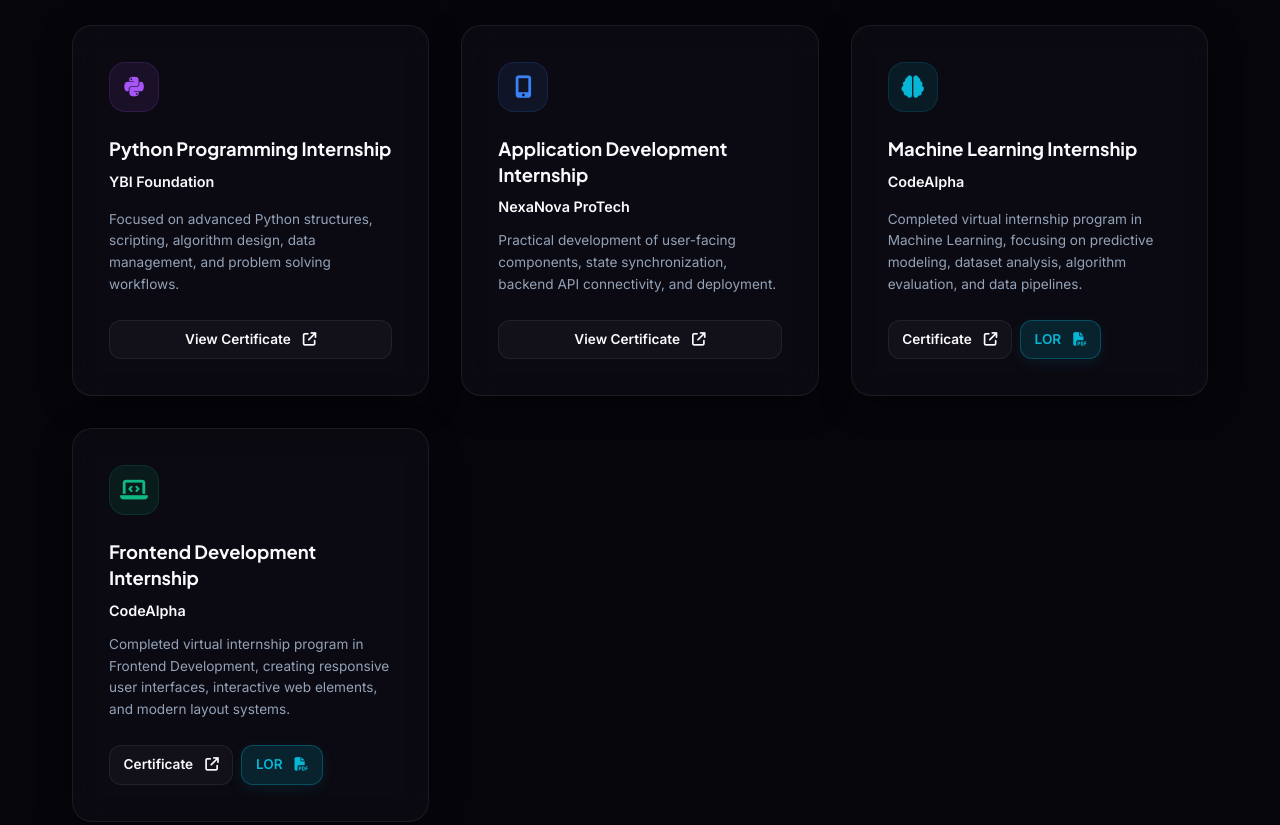
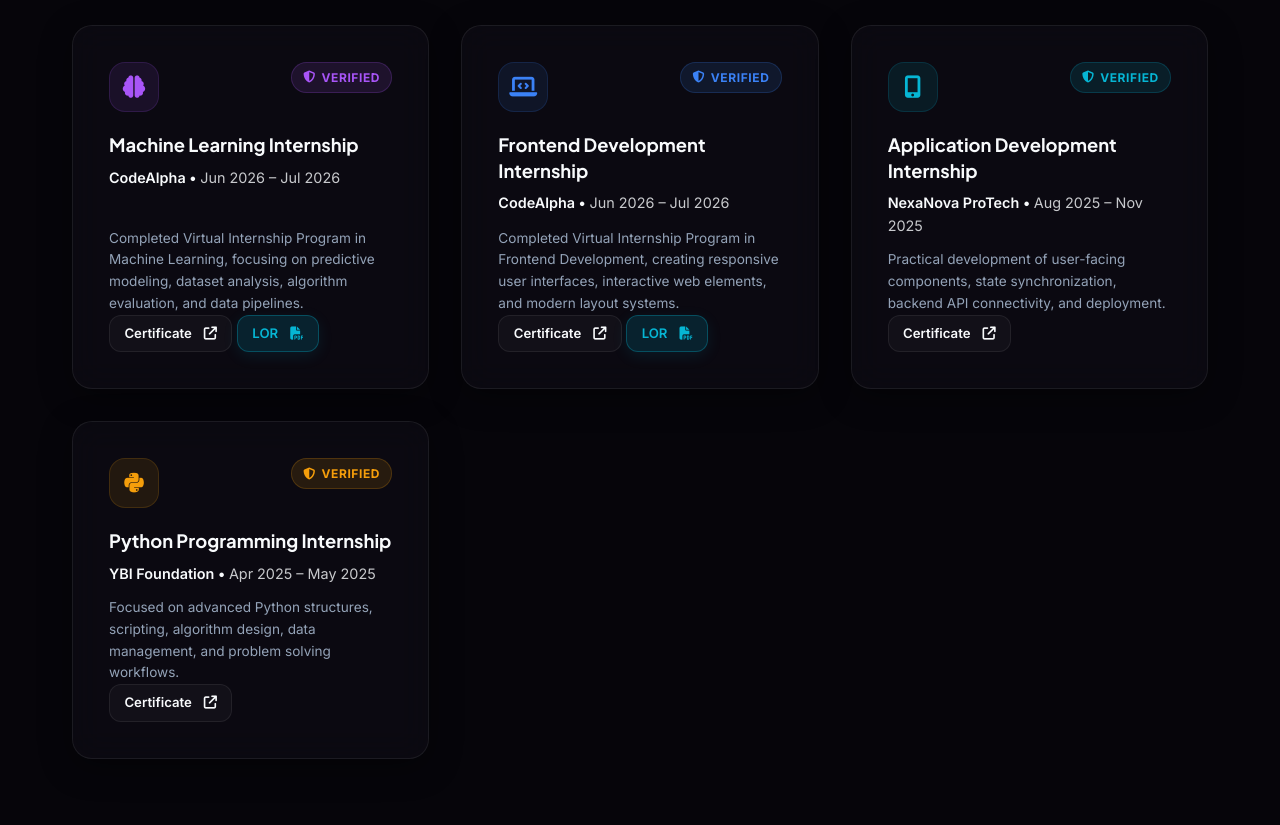
Before and after one commit to Prembhoi377/portfolio, a plain HTML site: page index.html in a window 1280 px wide. Shown: the part 6560-7385 px from the top of the page. Drawn offline with Linux system fonts and the light colour scheme.

Commit message:
Arrange certificates in chronological order with verified badges and unified styling

```diff
--- a/index.html
+++ b/index.html
@@ -563,74 +563,88 @@
       </div>
 
       <div class="certs-grid">
-        <!-- Cert 1 -->
+        <!-- 1. CodeAlpha Machine Learning -->
         <div class="cert-card glass-card reveal">
-          <div class="cert-icon">
-            <i class="fa-brands fa-python"></i>
-          </div>
-          <h3 class="cert-title">Python Programming Internship</h3>
-          <p class="cert-provider">YBI Foundation</p>
-          <p class="cert-desc">
-            Focused on advanced Python structures, scripting, algorithm design, data management, and problem solving
-            workflows.
-          </p>
-          <a href="assets/python_internship_certificate.pdf" target="_blank" class="btn btn-secondary" style="margin-top: 1.5rem; font-size: 0.85rem; padding: 0.5rem 1rem;" id="cert-btn-python">
-            View Certificate <i class="fa-solid fa-arrow-up-right-from-square"></i>
-          </a>
-        </div>
-
-        <!-- Cert 3 -->
-        <div class="cert-card glass-card reveal reveal-delay-2">
-          <div class="cert-icon">
-            <i class="fa-solid fa-mobile-screen-button"></i>
-          </div>
-          <h3 class="cert-title">Application Development Internship</h3>
-          <p class="cert-provider">NexaNova ProTech</p>
-          <p class="cert-desc">
-            Practical development of user-facing components, state synchronization, backend API connectivity, and
-            deployment.
-          </p>
-          <a href="assets/application_development_certificate.pdf" target="_blank" class="btn btn-secondary" style="margin-top: 1.5rem; font-size: 0.85rem; padding: 0.5rem 1rem;" id="cert-btn-appdev">
-            View Certificate <i class="fa-solid fa-arrow-up-right-from-square"></i>
-          </a>
-        </div>
-
-        <!-- Cert 4 -->
-        <div class="cert-card glass-card reveal">
-          <div class="cert-icon">
-            <i class="fa-solid fa-brain"></i>
+          <div class="cert-header">
+            <div class="cert-icon">
+              <i class="fa-solid fa-brain"></i>
+            </div>
+            <span class="cert-badge accent-purple"><i class="fa-solid fa-shield-halved"></i> Verified</span>
           </div>
           <h3 class="cert-title">Machine Learning Internship</h3>
-          <p class="cert-provider">CodeAlpha</p>
+          <p class="cert-provider">CodeAlpha • <span style="font-weight: 400; opacity: 0.8;">Jun 2026 – Jul 2026</span></p>
           <p class="cert-desc">
-            Completed virtual internship program in Machine Learning, focusing on predictive modeling, dataset analysis, algorithm evaluation, and data pipelines.
+            Completed Virtual Internship Program in Machine Learning, focusing on predictive modeling, dataset analysis, algorithm evaluation, and data pipelines.
           </p>
-          <div class="cert-actions" style="margin-top: 1.5rem; display: flex; gap: 0.5rem; flex-wrap: wrap;">
-            <a href="assets/codealpha_machine_learning_certificate.pdf" target="_blank" class="btn btn-secondary" style="font-size: 0.85rem; padding: 0.5rem 0.85rem;" id="cert-btn-codealpha-ml">
+          <div class="cert-actions">
+            <a href="assets/codealpha_machine_learning_certificate.pdf" target="_blank" class="btn btn-secondary btn-sm" id="cert-btn-codealpha-ml">
               Certificate <i class="fa-solid fa-arrow-up-right-from-square"></i>
             </a>
-            <a href="assets/codealpha_machine_learning_lor.pdf" target="_blank" class="btn btn-tertiary" style="font-size: 0.85rem; padding: 0.5rem 0.85rem;" id="lor-btn-codealpha-ml">
+            <a href="assets/codealpha_machine_learning_lor.pdf" target="_blank" class="btn btn-tertiary btn-sm" id="lor-btn-codealpha-ml">
               LOR <i class="fa-solid fa-file-pdf"></i>
             </a>
           </div>
         </div>
 
-        <!-- Cert 5 -->
+        <!-- 2. CodeAlpha Frontend Development -->
         <div class="cert-card glass-card reveal reveal-delay-1">
-          <div class="cert-icon">
-            <i class="fa-solid fa-laptop-code"></i>
+          <div class="cert-header">
+            <div class="cert-icon">
+              <i class="fa-solid fa-laptop-code"></i>
+            </div>
+            <span class="cert-badge accent-blue"><i class="fa-solid fa-shield-halved"></i> Verified</span>
           </div>
           <h3 class="cert-title">Frontend Development Internship</h3>
-          <p class="cert-provider">CodeAlpha</p>
+          <p class="cert-provider">CodeAlpha • <span style="font-weight: 400; opacity: 0.8;">Jun 2026 – Jul 2026</span></p>
           <p class="cert-desc">
-            Completed virtual internship program in Frontend Development, creating responsive user interfaces, interactive web elements, and modern layout systems.
+            Completed Virtual Internship Program in Frontend Development, creating responsive user interfaces, interactive web elements, and modern layout systems.
           </p>
-          <div class="cert-actions" style="margin-top: 1.5rem; display: flex; gap: 0.5rem; flex-wrap: wrap;">
-            <a href="assets/codealpha_frontend_development_certificate.pdf" target="_blank" class="btn btn-secondary" style="font-size: 0.85rem; padding: 0.5rem 0.85rem;" id="cert-btn-codealpha-frontend">
+          <div class="cert-actions">
+            <a href="assets/codealpha_frontend_development_certificate.pdf" target="_blank" class="btn btn-secondary btn-sm" id="cert-btn-codealpha-frontend">
               Certificate <i class="fa-solid fa-arrow-up-right-from-square"></i>
             </a>
-            <a href="assets/codealpha_frontend_development_lor.pdf" target="_blank" class="btn btn-tertiary" style="font-size: 0.85rem; padding: 0.5rem 0.85rem;" id="lor-btn-codealpha-frontend">
+            <a href="assets/codealpha_frontend_development_lor.pdf" target="_blank" class="btn btn-tertiary btn-sm" id="lor-btn-codealpha-frontend">
               LOR <i class="fa-solid fa-file-pdf"></i>
+            </a>
+          </div>
+        </div>
+
+        <!-- 3. NexaNova Application Development -->
+        <div class="cert-card glass-card reveal reveal-delay-2">
+          <div class="cert-header">
+            <div class="cert-icon">
+              <i class="fa-solid fa-mobile-screen-button"></i>
+            </div>
+            <span class="cert-badge accent-cyan"><i class="fa-solid fa-shield-halved"></i> Verified</span>
+          </div>
+          <h3 class="cert-title">Application Development Internship</h3>
+          <p class="cert-provider">NexaNova ProTech • <span style="font-weight: 400; opacity: 0.8;">Aug 2025 – Nov 2025</span></p>
+          <p class="cert-desc">
+            Practical development of user-facing components, state synchronization, backend API connectivity, and deployment.
+          </p>
+          <div class="cert-actions">
+            <a href="assets/application_development_certificate.pdf" target="_blank" class="btn btn-secondary btn-sm" id="cert-btn-appdev">
+              Certificate <i class="fa-solid fa-arrow-up-right-from-square"></i>
+            </a>
+          </div>
+        </div>
+
+        <!-- 4. YBI Python Programming -->
+        <div class="cert-card glass-card reveal">
+          <div class="cert-header">
+            <div class="cert-icon">
+              <i class="fa-brands fa-python"></i>
+            </div>
+            <span class="cert-badge accent-amber"><i class="fa-solid fa-shield-halved"></i> Verified</span>
+          </div>
+          <h3 class="cert-title">Python Programming Internship</h3>
+          <p class="cert-provider">YBI Foundation • <span style="font-weight: 400; opacity: 0.8;">Apr 2025 – May 2025</span></p>
+          <p class="cert-desc">
+            Focused on advanced Python structures, scripting, algorithm design, data management, and problem solving workflows.
+          </p>
+          <div class="cert-actions">
+            <a href="assets/python_internship_certificate.pdf" target="_blank" class="btn btn-secondary btn-sm" id="cert-btn-python">
+              Certificate <i class="fa-solid fa-arrow-up-right-from-square"></i>
             </a>
           </div>
         </div>
--- a/style.css
+++ b/style.css
@@ -1351,7 +1351,7 @@
 /* --- Certifications Section --- */
 .certs-grid {
   display: grid;
-  grid-template-columns: repeat(auto-fit, minmax(300px, 1fr));
+  grid-template-columns: repeat(auto-fit, minmax(280px, 1fr));
   gap: 2rem;
 }
 
@@ -1360,6 +1360,17 @@
   display: flex;
   flex-direction: column;
   height: 100%;
+}
+
+.cert-header {
+  display: flex;
+  justify-content: space-between;
+  align-items: flex-start;
+  margin-bottom: 1.25rem;
+}
+
+.cert-header .cert-icon {
+  margin-bottom: 0;
 }
 
 .cert-icon {
@@ -1373,7 +1384,6 @@
   align-items: center;
   justify-content: center;
   font-size: 1.4rem;
-  margin-bottom: 1.5rem;
 }
 
 .cert-card:nth-child(2) .cert-icon {
@@ -1389,15 +1399,45 @@
 }
 
 .cert-card:nth-child(4) .cert-icon {
-  background: rgba(16, 185, 129, 0.1);
-  border-color: rgba(16, 185, 129, 0.15);
-  color: #10b981;
-}
-
-.cert-card:nth-child(5) .cert-icon {
   background: rgba(245, 158, 11, 0.1);
   border-color: rgba(245, 158, 11, 0.15);
   color: #f59e0b;
+}
+
+.cert-badge {
+  font-size: 0.75rem;
+  font-weight: 700;
+  text-transform: uppercase;
+  letter-spacing: 0.05em;
+  padding: 0.3rem 0.7rem;
+  border-radius: 50px;
+  display: inline-flex;
+  align-items: center;
+  gap: 0.35rem;
+}
+
+.cert-badge.accent-purple {
+  background: rgba(168, 85, 247, 0.12);
+  color: var(--accent-purple);
+  border: 1px solid rgba(168, 85, 247, 0.2);
+}
+
+.cert-badge.accent-blue {
+  background: rgba(59, 130, 246, 0.12);
+  color: var(--accent-blue);
+  border: 1px solid rgba(59, 130, 246, 0.2);
+}
+
+.cert-badge.accent-cyan {
+  background: rgba(6, 182, 212, 0.12);
+  color: var(--accent-cyan);
+  border: 1px solid rgba(6, 182, 212, 0.2);
+}
+
+.cert-badge.accent-amber {
+  background: rgba(245, 158, 11, 0.12);
+  color: #f59e0b;
+  border: 1px solid rgba(245, 158, 11, 0.2);
 }
 
 .cert-title {
```
